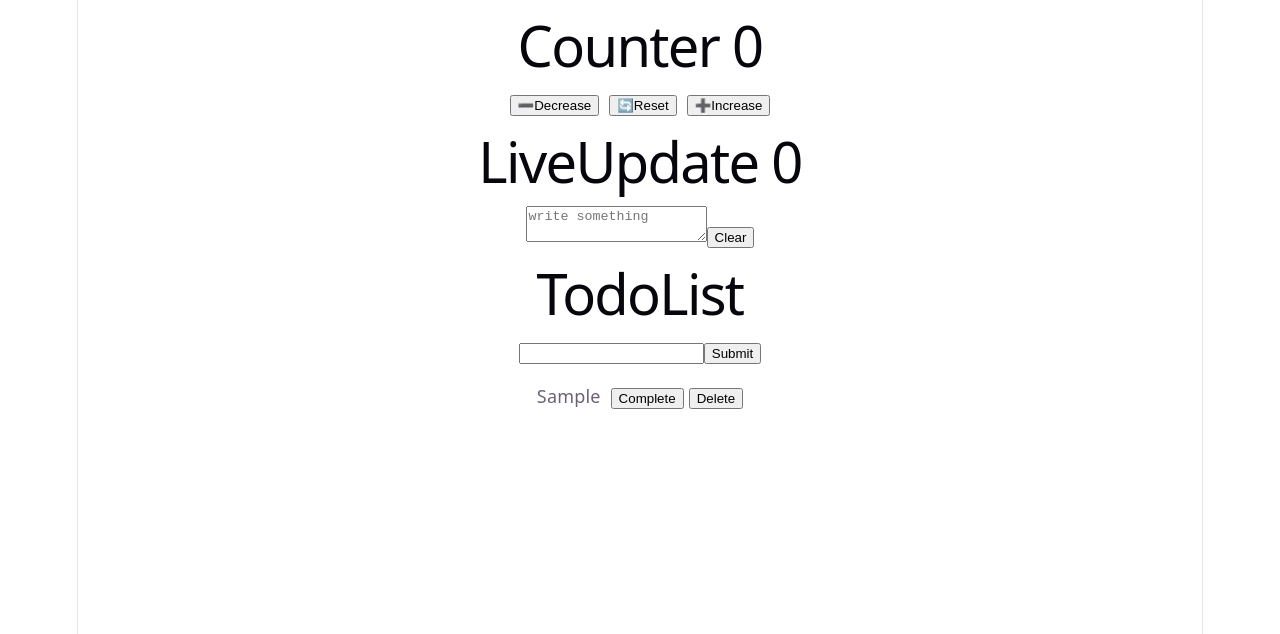
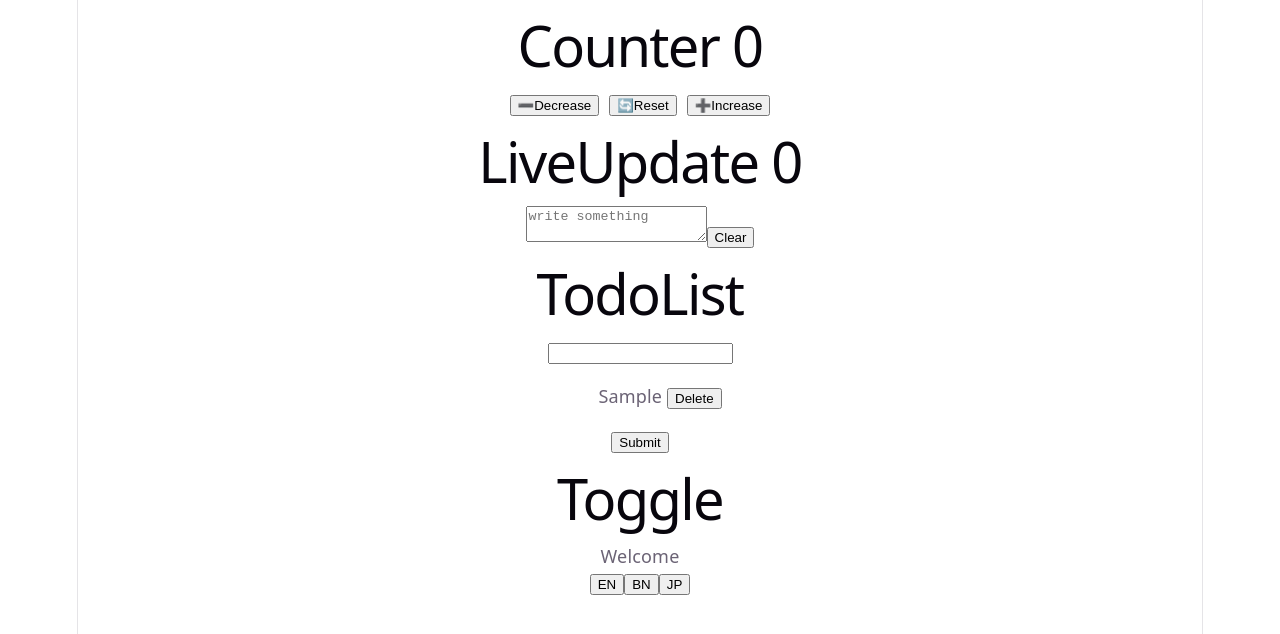
Before and after one commit to Sahajewel/react-interview-preparation, a React (Vite) app in the folder interview-preparation/: page / in a window 1280 px wide. Both pictures are taken after typing "Sample" into the empty fields and a click on the button "Submit". Shown: the top 634 px of the page. Built offline with nearby package versions, Linux system fonts and the light colour scheme.

Commit message:
practice tottle

```diff
--- a/interview-preparation/src/App.tsx
+++ b/interview-preparation/src/App.tsx
@@ -3,6 +3,7 @@ import { useState } from "react";
 import "./App.css";
 import LiveUpdate from "./LiveUpdate";
 import TodoList from "./TodoList";
+import Toggle from "./Toggle";
 
 function App() {
   const [count, setCount] = useState(0);
@@ -25,6 +26,7 @@ function App() {
       </div>
       <LiveUpdate />
       <TodoList />
+      <Toggle />
     </div>
   );
 }
--- a/interview-preparation/src/TodoList.tsx
+++ b/interview-preparation/src/TodoList.tsx
@@ -1,95 +1,40 @@
 /* eslint-disable @typescript-eslint/no-explicit-any */
 import { useState } from "react";
 
-// টাস্কের টাইপ
-interface Task {
-  id: number;
-  text: string;
-  completed: boolean;
-}
-
 export default function TodoList() {
   const [text, setText] = useState("");
-  const [tasks, setTasks] = useState<Task[]>([]);
+  const [task, setTask] = useState<string[]>([]);
 
   const handleChange = (e: any) => {
     setText(e.target.value);
   };
-
   const handleSubmit = (e: any) => {
     e.preventDefault();
     if (!text.trim()) return;
-
-    // ১. নতুন অবজেক্ট আকারে টাস্ক যোগ করা
-    const newTask: Task = {
-      id: Date.now(), // ইউনিক আইডি
-      text: text,
-      completed: false, // শুরুতে Complete থাকবে না
-    };
-
-    setTasks([...tasks, newTask]);
+    setTask([...task, text]);
     setText("");
   };
-
-  // ২. Delete করার লজিক (filter ব্যবহার করে)
-  const handleDelete = (id: number) => {
-    const updatedTasks = tasks.filter((task) => task.id !== id);
-    setTasks(updatedTasks);
+  const handleDelete = (index: number) => {
+    const filter = task.filter((_, idx) => idx !== index);
+    setTask(filter);
   };
-
-  // ৩. Complete/Incomplete Toggle করার লজিক (map ব্যবহার করে)
-  const handleToggle = (id: number) => {
-    const updatedTasks = tasks.map((task) => {
-      if (task.id === id) {
-        return { ...task, completed: !task.completed };
-      }
-      return task;
-    });
-    setTasks(updatedTasks);
-  };
-
   return (
     <div>
       <h1>TodoList</h1>
       <div>
         <form onSubmit={handleSubmit}>
           <input type="text" onChange={handleChange} value={text} />
-          <button type="submit">Submit</button>
-
-          <ul style={{ listStyle: "none", padding: 0 }}>
-            {tasks.map((singleTask) => (
-              <li key={singleTask.id} style={{ marginBottom: "8px" }}>
-                {/* Complete হলে লেখার উপর দাগ (line-through) পড়বে */}
-                <span
-                  onClick={() => handleToggle(singleTask.id)}
-                  style={{
-                    textDecoration: singleTask.completed
-                      ? "line-through"
-                      : "none",
-                    cursor: "pointer",
-                    marginRight: "10px",
-                  }}
-                >
-                  {singleTask.text}
-                </span>
-
-                <button
-                  type="button"
-                  onClick={() => handleToggle(singleTask.id)}
-                >
-                  {singleTask.completed ? "Undo" : "Complete"}
-                </button>
-
-                <button
-                  type="button"
-                  onClick={() => handleDelete(singleTask.id)}
-                  style={{ marginLeft: "5px" }}
-                >
+          <ul style={{ listStyle: "none" }}>
+            {task.map((singleTask, index) => (
+              <li key={index}>
+                {singleTask}{" "}
+                <button type="button" onClick={() => handleDelete(index)}>
                   Delete
                 </button>
               </li>
             ))}
           </ul>
+          <button type="submit">Submit</button>
         </form>
       </div>
     </div>
--- a/interview-preparation/src/Toggle.tsx
+++ b/interview-preparation/src/Toggle.tsx
@@ -1,3 +1,20 @@
+import { useState } from "react";
+
 export default function Toggle() {
-  return <div>Toggle</div>;
+  const [lang, setLang] = useState("en");
+  return (
+    <div>
+      <h1>Toggle</h1>
+      {lang === "en" ? (
+        <p>Welcome</p>
+      ) : lang === "bn" ? (
+        <p>স্বাগতম</p>
+      ) : (
+        <p>ようこそ</p>
+      )}
+      <button onClick={() => setLang("en")}>EN</button>
+      <button onClick={() => setLang("bn")}>BN</button>
+      <button onClick={() => setLang("jp")}>JP</button>
+    </div>
+  );
 }
```
